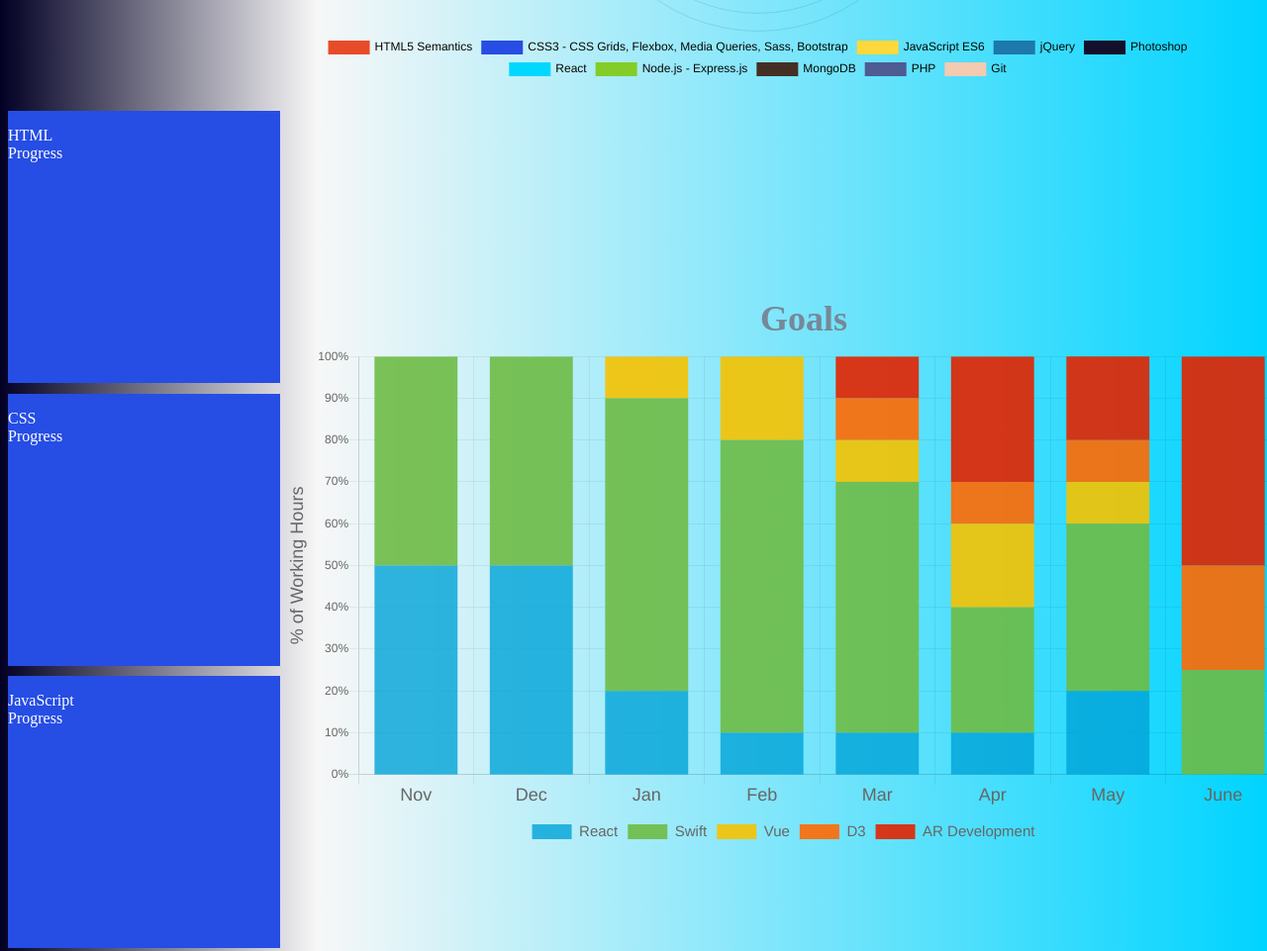
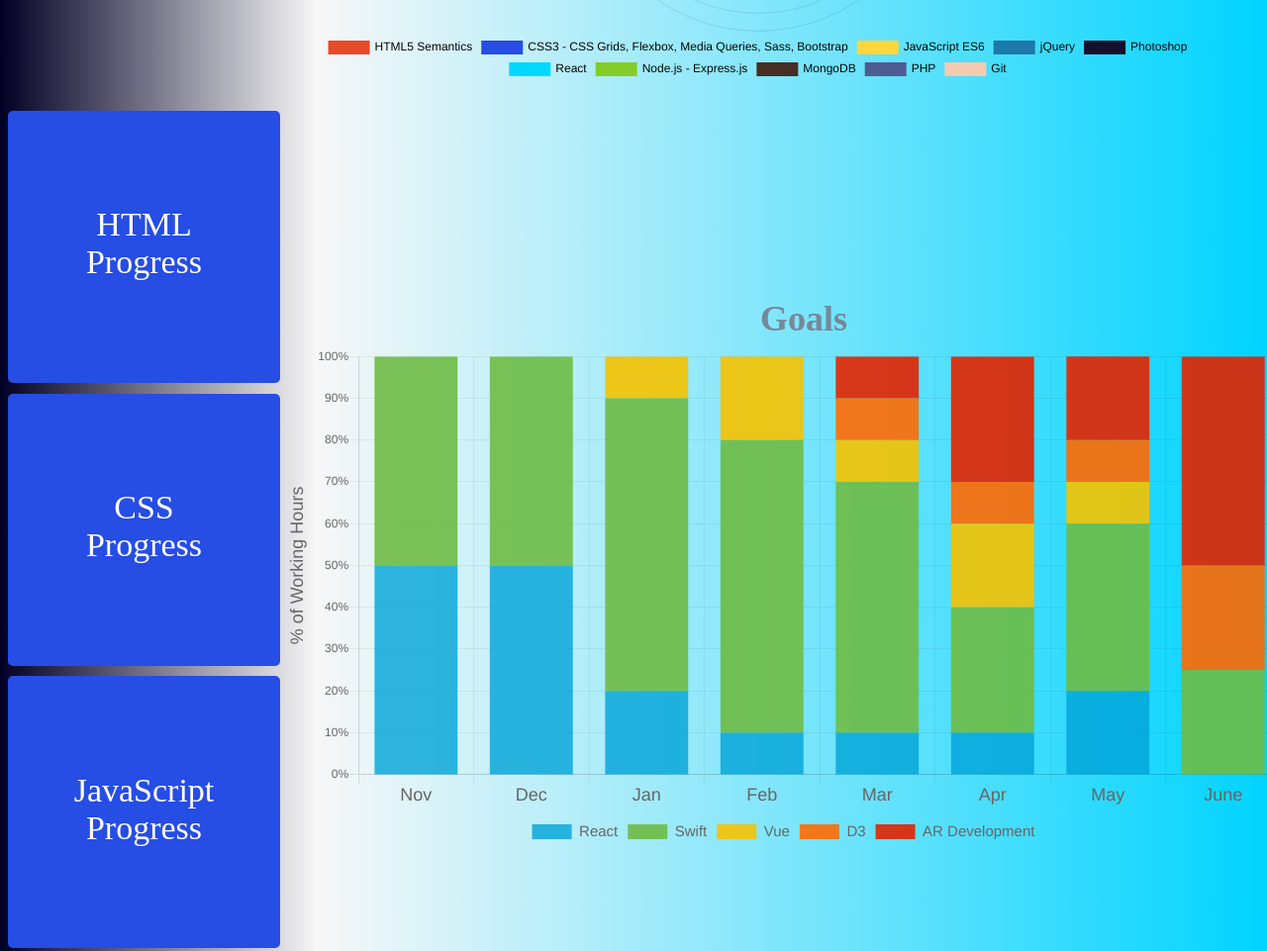
Before and after one commit to account29191/acc3d-ji94fjs, a plain HTML site: page index.html in a window 1280 px wide. Shown: the part 627-1588 px from the top of the page at 99% size. Drawn offline with nearby package versions, Linux system fonts and the light colour scheme; no server answers.

Commit message:
changed some CSS Layout

```diff
--- a/css/styles.css
+++ b/css/styles.css
@@ -274,11 +274,11 @@
 /* Card Flip Section */
 
 .cardsSection {
-  display: inline-block;
+  display: flex;
   width: 21%;
   margin-top: -59%;
-  grid-template-rows: 1fr;
-  grid-template-columns: 1fr;
+  flex-direction: column;
+  justify-content: space-around;
 }
 
 /* entire container, keeps perspective */
@@ -297,6 +297,7 @@
   width: 275px;
   height: 275px;
   margin-bottom: 4%;
+  border-radius: 5px;
 }
 
 /* flip speed goes here */
@@ -332,3 +333,8 @@
   background: red;
   color: white;
 }
+.frontCardText {
+  margin-top: 35%;
+  text-align: center;
+  font-size: 34px;
+}
--- a/index.html
+++ b/index.html
@@ -124,7 +124,7 @@
           ontouchstart="this.classList.toggle('hover');">
           <div class="flipper">
             <div class="front">
-              <p>HTML
+              <p class="frontCardText">HTML
                 <br>
                 Progress
               </p>
@@ -148,7 +148,7 @@
         ontouchstart="this.classList.toggle('hover');">
         <div class="flipper">
           <div class="front">
-            <p>CSS
+            <p class="frontCardText">CSS
               <br>
               Progress
             </p>
@@ -175,7 +175,7 @@
       ontouchstart="this.classList.toggle('hover');">
       <div class="flipper">
         <div class="front">
-          <p>JavaScript
+          <p class="frontCardText">JavaScript
             <br>
             Progress
           </p>
```
